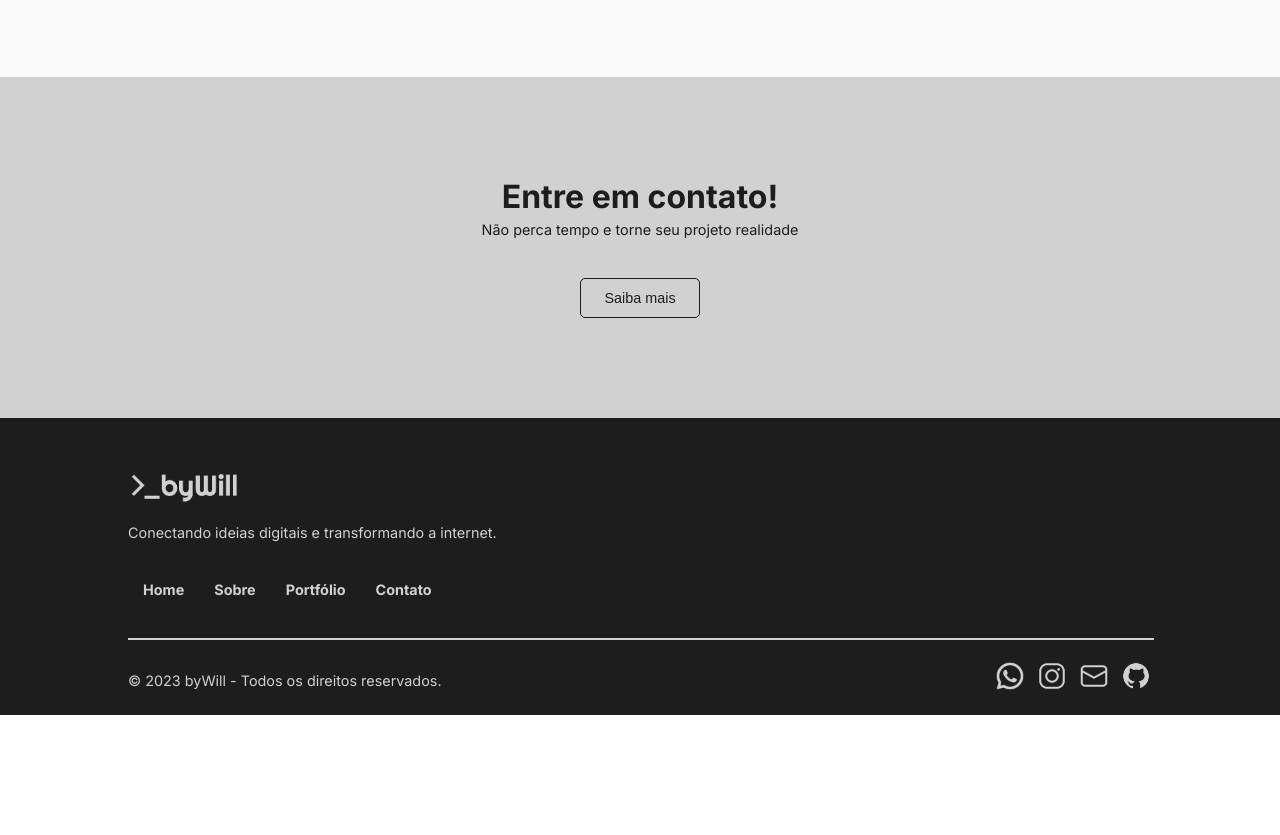
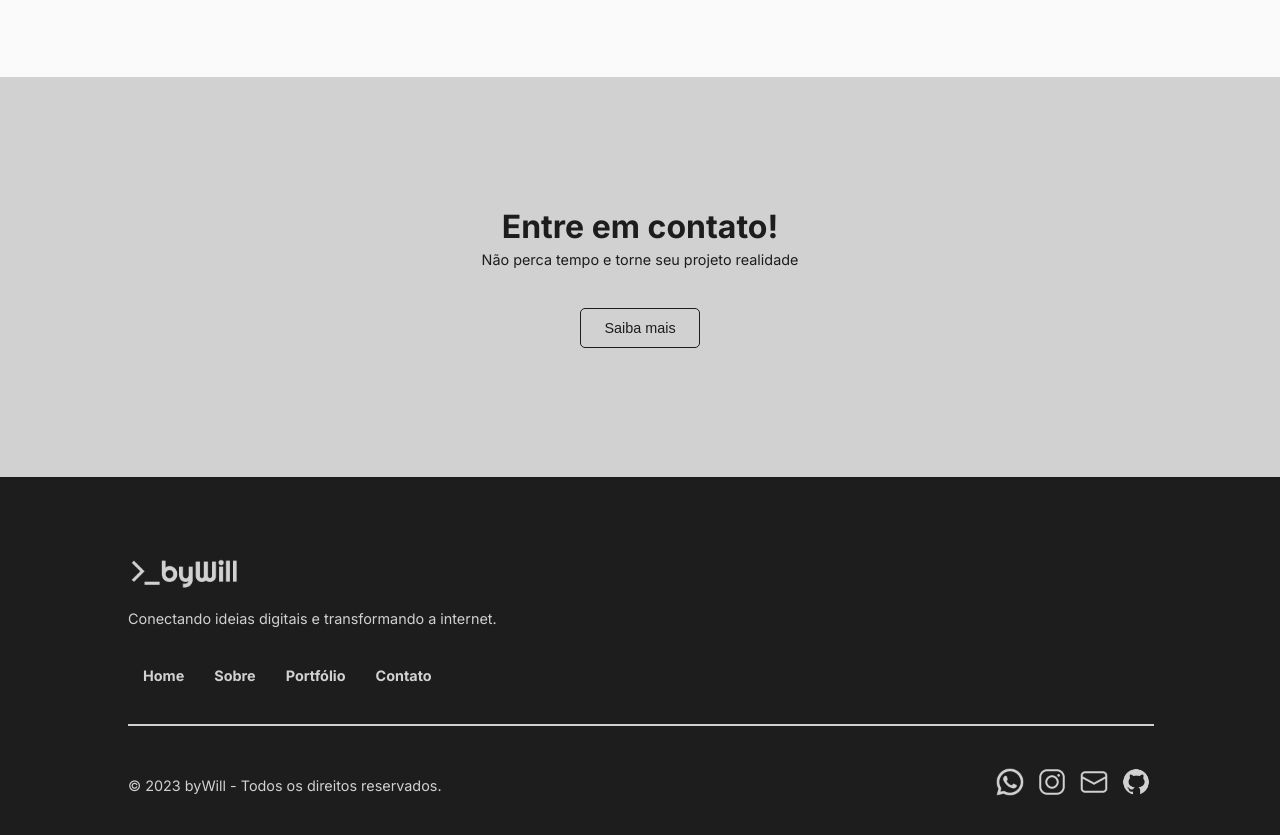
Before and after one commit to bywillsilva/me, a plain HTML site: page index.html in a window 1280 px wide. Shown: the part 3461-4296 px from the top of the page. Before the commit the page ends 4176 px from the top, so only its background shows below. Drawn offline with Linux system fonts and the light colour scheme.

Commit message:
Melhorando ux

```diff
--- a/css/CallToAction.css
+++ b/css/CallToAction.css
@@ -1,9 +1,10 @@
 /*  cta  */
 .cta {
     align-items: center;
-    padding: 100px 0;
+    justify-content: center;
     margin-top: 40px;
     width: 100%;
+    height: 50vh;
     background-color: var(--color-theme);
     scroll-snap-align: start;
 }
--- a/css/Footer.css
+++ b/css/Footer.css
@@ -1,8 +1,9 @@
 /*  footer  */
 footer {
     align-items: center;
+    justify-content: center;
     width: 100%;
-    padding: 50px 0 20px 0;
+    height: 50vh;
     color: var(--color-theme);
     background-color: var(--color-text);
 }
@@ -23,7 +24,7 @@ footer > section > img {
 footer > section > div {
     align-items: center;
     justify-content: space-between;
-    margin-top: 20px;
+    margin-top: 40px;
 }
 
 footer div > a > img {
--- a/css/Header.css
+++ b/css/Header.css
@@ -4,6 +4,7 @@ header {
     top: 0;
     width: 80%;
     padding: 30px 0;
+    scroll-snap-align: start;
 }
 
 header a {
--- a/css/Home.css
+++ b/css/Home.css
@@ -4,7 +4,6 @@
     width: 100%;
     height: 75vh;
     background-color: var(--color-theme);
-    scroll-snap-align: start;
 }
 
 .home > section {
```
